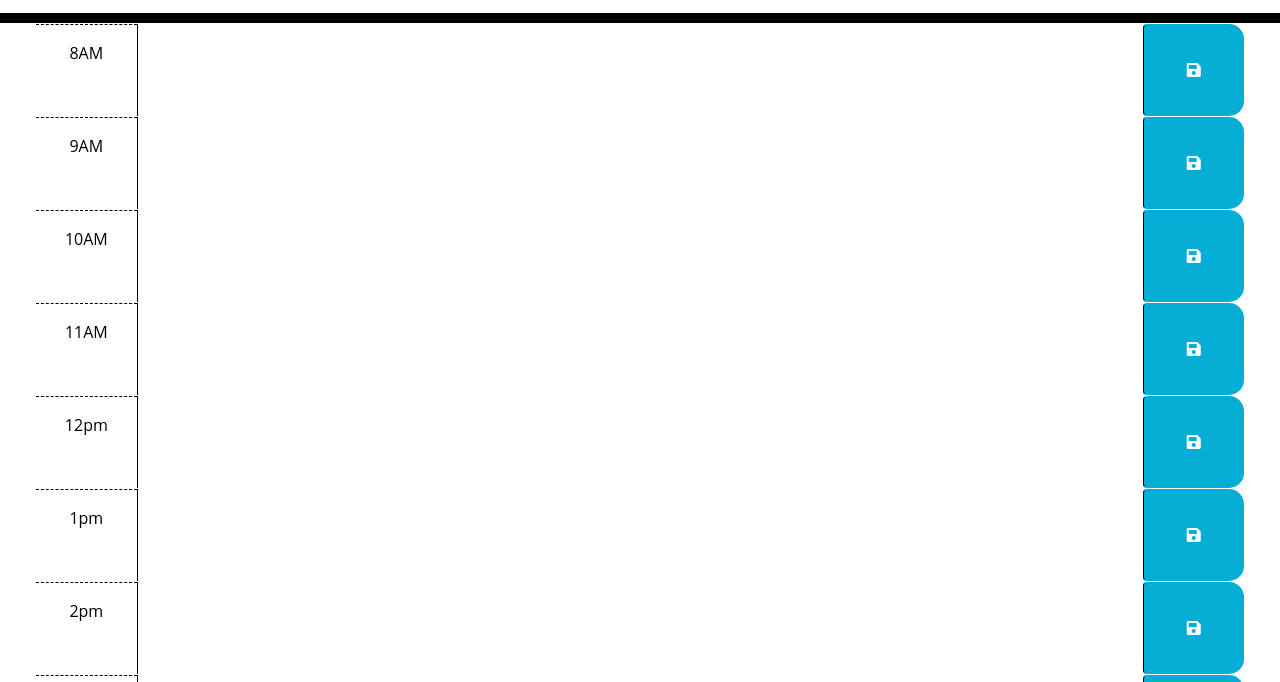
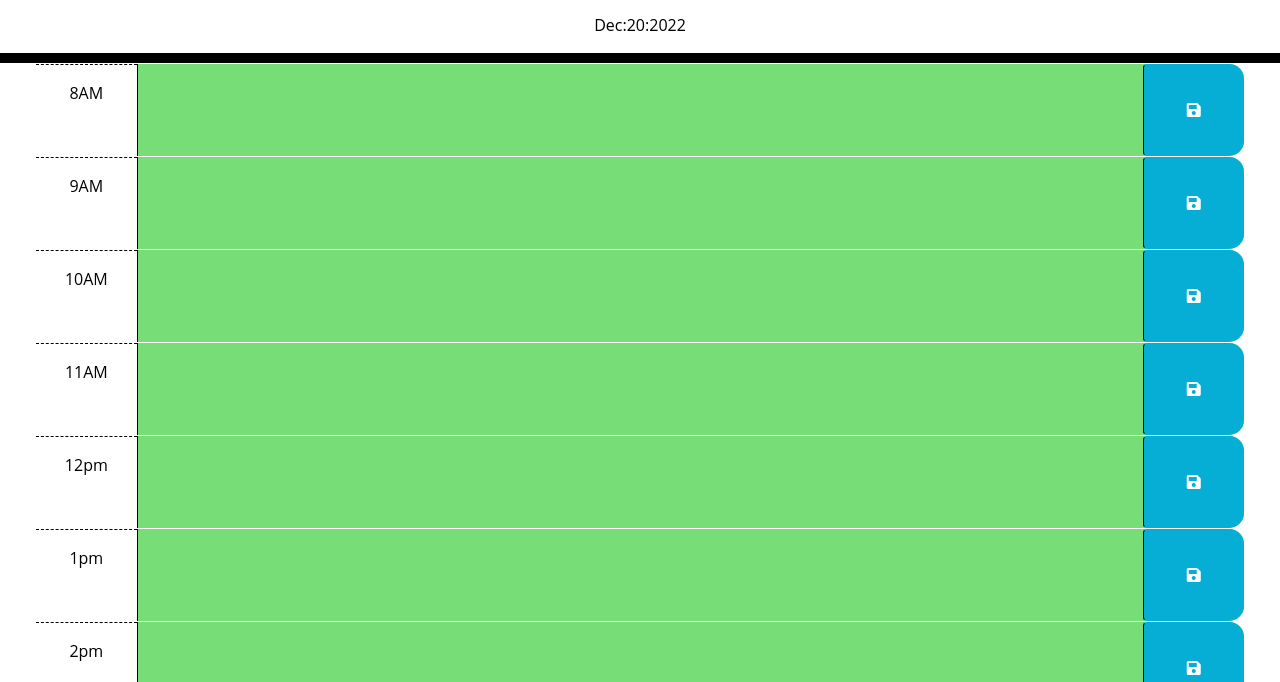
Before and after one commit to wyamet/Module-5, a plain HTML site: page index.html in a window 1280 px wide. Shown: the part 118-800 px from the top of the page. Drawn offline with nearby package versions, Linux system fonts and the light colour scheme; files that its build step writes are made by us from their sources.

Commit message:
removed develop folder and relinked js and css

```diff
--- a/index.html
+++ b/index.html
@@ -20,7 +20,7 @@
       href="https://fonts.googleapis.com/css2?family=Fira+Sans:wght@400;700&display=swap"
       rel="stylesheet"
     />
-    <link rel="stylesheet" href="develop/css/style.css" />
+    <link rel="stylesheet" href="css/style.css" />
      <!-- dayjs library -->
      <script
      src="https://cdn.jsdelivr.net/npm/dayjs@1.11.3/dayjs.min.js"
@@ -142,7 +142,7 @@
 
 
 <script src="https://cdnjs.cloudflare.com/ajax/libs/jquery/3.5.1/jquery.min.js"></script>
-<script src="./develop/JS/script.js"></script>
+<script src="JS/script.js"></script>
 
   </body>
 </html>
```
